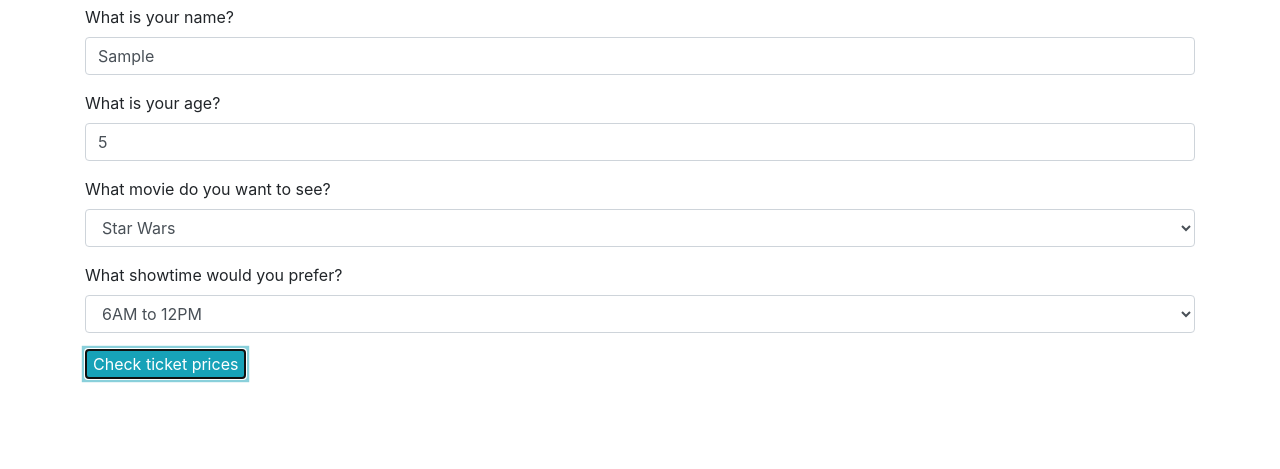
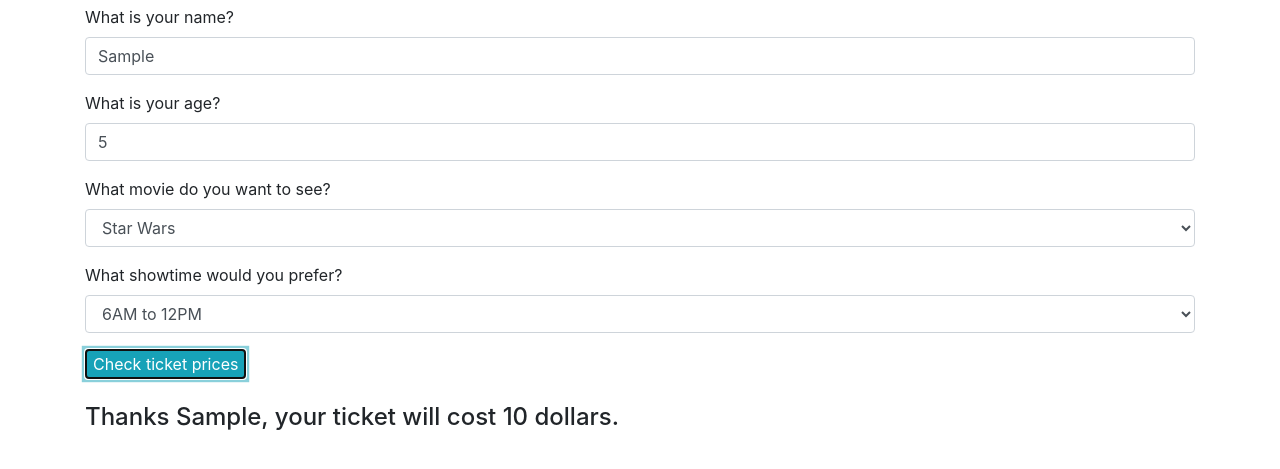
Before and after one commit to dillontitcomb/movie-ticket, a plain HTML site: page index.html in a window 1280 px wide. Both pictures are taken after typing "Sample", "5" into the empty fields and a click on the button "Check ticket prices". Shown: the part 51-520 px from the top of the page. Drawn offline with Linux system fonts and the light colour scheme.

Commit message:
adds logic for 7, 10, or 13 dollar movie tickets based on age, movie title, and movie time, and displays resulting cost for user.

```diff
--- a/index.html
+++ b/index.html
@@ -40,7 +40,7 @@
       </form>
     <div class="ticket-results">
       <br>
-      <h4>Thanks, <span id="user-name"></span>, your ticket will cost <span id="ticket-price"></span>.</h4>
+      <h4>Thanks <span id="user-name"></span>, your ticket will cost <span id="ticket-price"></span> dollars.</h4>
     </div>
   </body>
 </html>
--- a/js/scripts.js
+++ b/js/scripts.js
@@ -2,7 +2,6 @@ inputName = "";
 inputAge = "";
 inputTitle = "";
 inputTime = "";
-ticketPrice = 10;
 
 function gatherInfo() {
   inputName = $("input#name").val();
@@ -18,12 +17,20 @@ function Ticket(name, age, title, time) {
   this.movieTime = time;
 }
 
-
 $(document).ready(function() {
   $("form#movie-details").submit(function(event) {
     event.preventDefault();
+    ticketPrice = 10;
     gatherInfo();
     var newTicket = new Ticket(inputName, inputAge, inputTitle, inputTime);
-    alert(newTicket.userName);
+    if (newTicket.userAge >= 60 || newTicket.movieTitle == "monster" || newTicket.movieTime == "morning") {
+      ticketPrice -= 3;
+    };
+    if (newTicket.movieTime == "evening" || newTicket.movieTitle == "starwars") {
+      ticketPrice += 3;
+    };
+    $("#user-name").text(newTicket.userName);
+    $("#ticket-price").text(ticketPrice);
+    $(".ticket-results").show();
     });
 });
```
